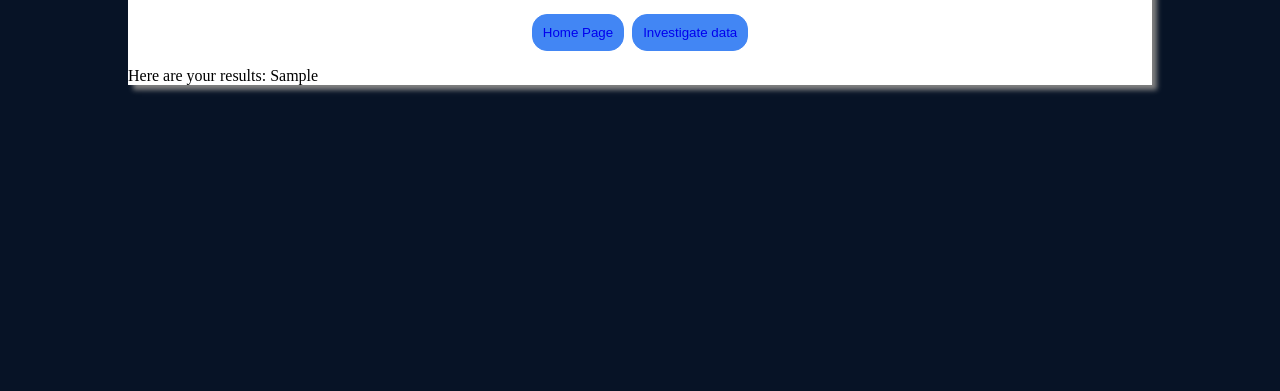
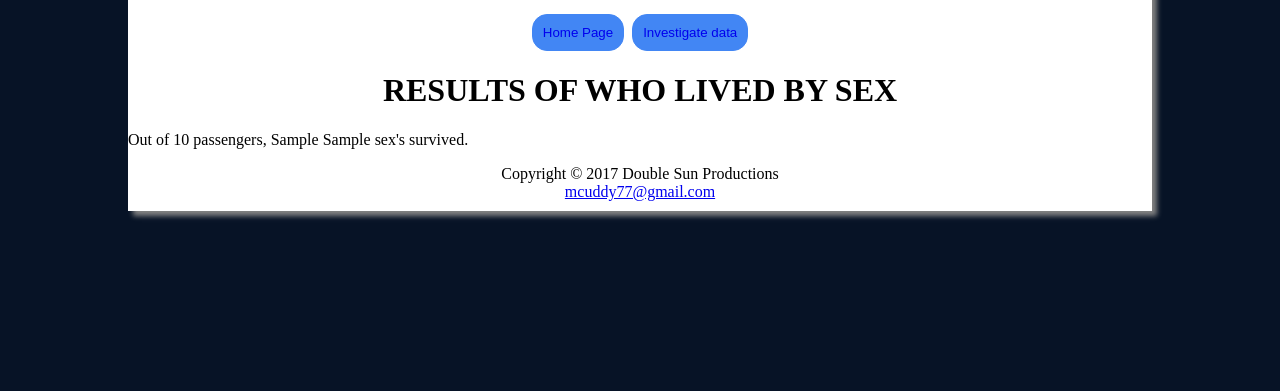
Before and after one commit to ravenusmc/titanic, a Flask app: template templates/sex_results.html in a window 1280 px wide. Shown: the part 409-800 px from the top of the page. Run offline with Flask 2, Linux system fonts and the light colour scheme; the template is opened without the code that fills it: most values are stand-ins (such as "Sample title", 1, 10 or a date in 2020).

Commit message:
working on data results page

```diff
--- a/main.py
+++ b/main.py
@@ -26,9 +26,9 @@ def data():
 @app.route('/sex_results', methods=['POST'])
 def sex_results():
     sex = str(request.form['sex'])
-    # data = Data()
-    # lived_by_sex = data.sex_survived(sex)
-    return render_template('sex_results.html', title="sex_results", sex_result = sex)
+    data = Data()
+    total_passengers, lived_by_sex = data.who_lived_by_sex(sex)
+    return render_template('sex_results.html', title="sex_results", total = total_passengers, sex_type = lived_by_sex, sex = sex)
 
 
 #This line will actually run the app.
--- a/static/styles/styles.css
+++ b/static/styles/styles.css
@@ -102,6 +102,18 @@ span {
     font-weight: bold;
 }
 
+footer {
+    text-align: center;
+    padding-bottom: 10px;
+}
+
+/* CSS Sex_results Page */
+
+.sex_results_heading {
+    text-align: center;
+    text-transform: uppercase;
+}
+
 /* CSS media queries */
 
 @media only all and (max-width: 768px){
--- a/templates/data.html
+++ b/templates/data.html
@@ -59,6 +59,12 @@
         </div>
     </main>
 
+    <footer>
+        Copyright &copy; 2017 Double Sun Productions<br>
+        <a href="mailto:mcuddy77@gmail.com">mcuddy77@gmail.com</a>
+    </footer>
+
+
 </div>
 
 
--- a/templates/index.html
+++ b/templates/index.html
@@ -52,6 +52,11 @@
         </div>
     </main>
 
+    <footer>
+        Copyright &copy; 2017 Double Sun Productions<br>
+        <a href="mailto:mcuddy77@gmail.com">mcuddy77@gmail.com</a>
+    </footer>
+
 </div>
 
 {% endblock %}
--- a/templates/sex_results.html
+++ b/templates/sex_results.html
@@ -21,8 +21,15 @@
     </nav>
 
     <main>
-        <p>Here are your results: {{ sex_result }}</p>
+        <h1 class='sex_results_heading'>Results of who lived by sex</h1>
+        <p>Out of {{ total }} passengers, {{ sex_type }} {{ sex }}'s survived. </p>
     </main>
+
+    <footer>
+        Copyright &copy; 2017 Double Sun Productions<br>
+        <a href="mailto:mcuddy77@gmail.com">mcuddy77@gmail.com</a>
+    </footer>
+
 
 </div>
 
```
Also changed, not shown: data.py (+10 -1 lines).
